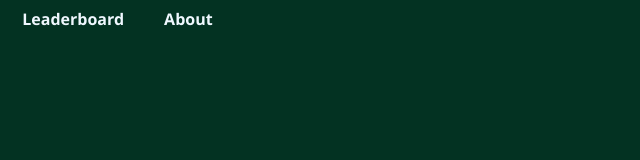
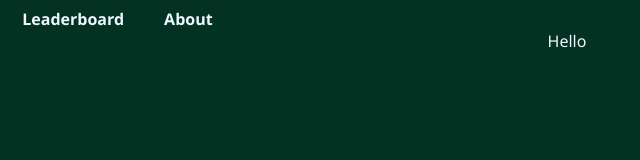
Before and after one commit to harinder007/mca_project, a plain HTML site: page javaQuiz.html in a window 1280 px wide. Both pictures are taken after a click on the button "START". Shown: the full height of the page, 73-713 px from the left. Drawn offline with Linux system fonts and the light colour scheme.

Commit message:
implemented question answer structure

```diff
--- a/javaQuiz.html
+++ b/javaQuiz.html
@@ -11,7 +11,7 @@
     <nav><div id="item1">Home</div>
         <div id="item2">Leaderboard</div>
         <div id="item3">About</div></nav>
-
+        <div id="welcome"></div>
         <div class="popup">
             <div>Enter your Name</div>
             <div><input id="enter-name" type="text"></div>
@@ -24,7 +24,28 @@
         localStorage.setItem("name", name);
         console.log(name);
         document.getElementsByClassName("popup")[0].style.display='none';
-    })
+        document.getElementById('welcome').innerHTML= 'Hello ' +localStorage.getItem('name')
+    }
+
+    )
+    //storing java quiz question and answer
+    let javaQuestions=[{
+        que:"java is invented by?",
+        option:["Harinder","Amit","Vikash","Other"],
+        ans:"Other"
+    }]
+   let queElement=document.createElement('div');
+   let ansElement=document.createElement('ol');
+   let op1=document.createElement('li');
+   let op2=document.createElement('li');
+   let op3=document.createElement('li');
+   let op4=document.createElement('li');
+    queElement.className="que";
+    ansElement.className="ans";
+    op1.id="op1";
+    op2.id="op2";
+    op3.id="op3";
+    op4.id="op4";
     </script>
 </body>
-</html>
+</html
```
